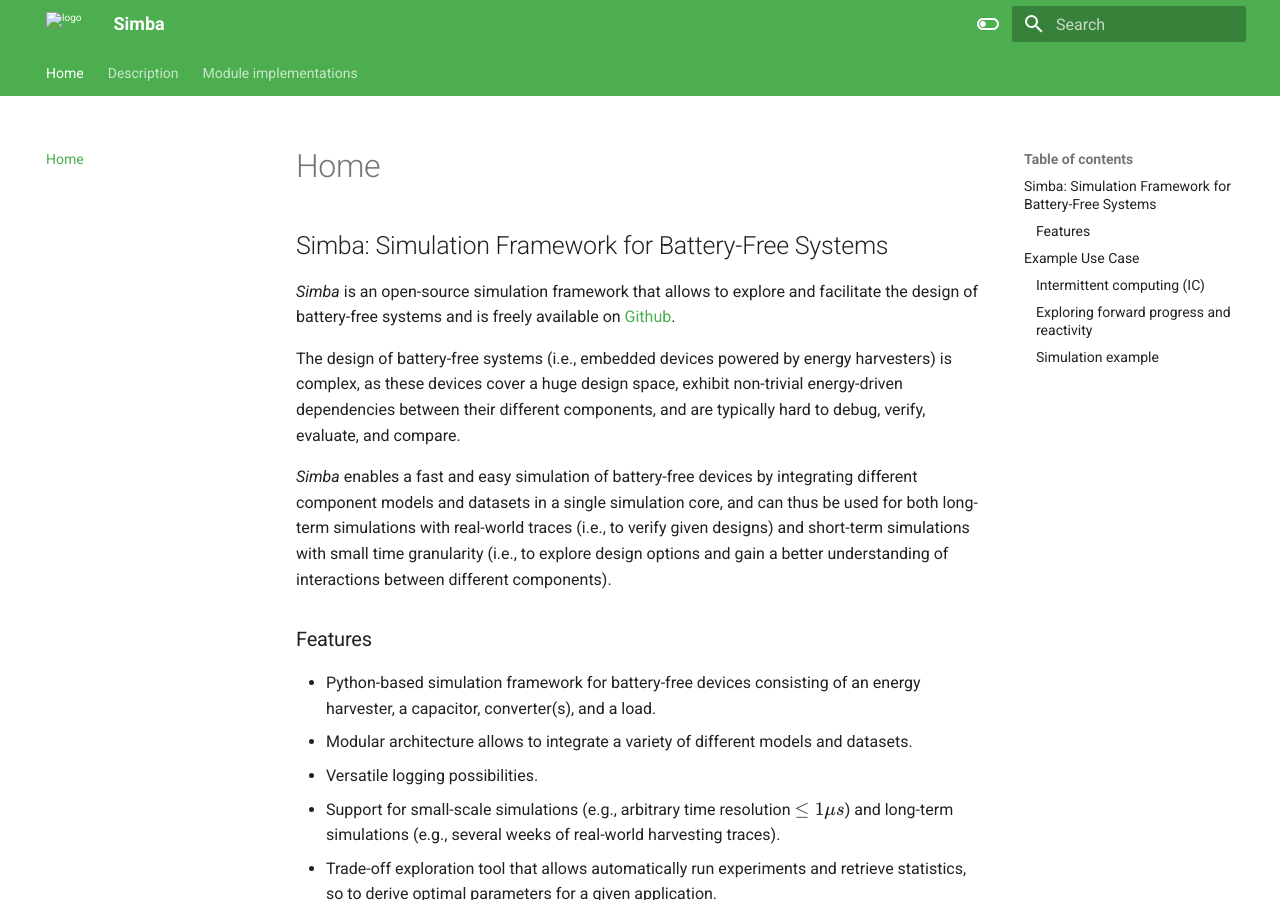
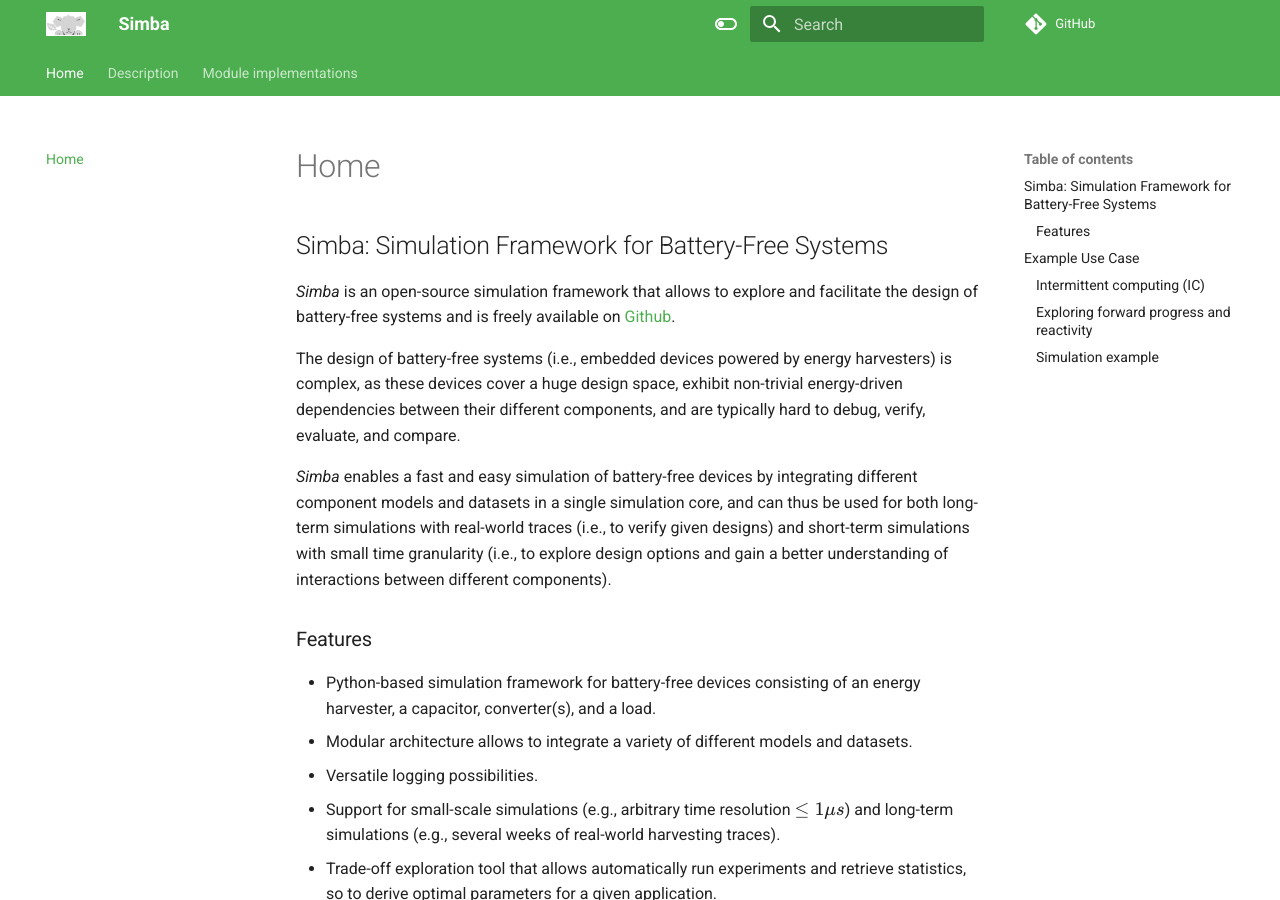
Before and after one commit to LENS-TUGraz/simba, an MkDocs documentation site: the page built from docs/docs/index.md, in a window 1280 px wide and 900 px high. Built offline with MkDocs 1.6.1 and Material for MkDocs 9.7.7, drawn with Linux system fonts in a browser that asks for light colours; comment, search, counter and statistics services are not loaded.

Commit message:
Fixed logo.

```diff
--- a/docs/mkdocs.yml
+++ b/docs/mkdocs.yml
@@ -1,6 +1,7 @@
 site_name: Simba
 site_dir: private
 docs_dir: ./docs
+repo_url: https://github.com/LENS-TUGraz/simba
 
 theme:
     name: 'material'
@@ -24,8 +25,8 @@ theme:
         icon: material/toggle-switch
         name: Switch to light mode
 
-    logo: ./docs/Figures/Logo.png
-    favicon: ./docs/Figures/Icon.png
+    logo: Figures/Logo.png
+    favicon: Figures/Icon.png
 
 
     features:
```
Also changed, not shown: README.md, docs/docs/Figures/Icon.png, docs/docs/Figures/Logo.png, docs/docs/Figures/Title.png (added).
